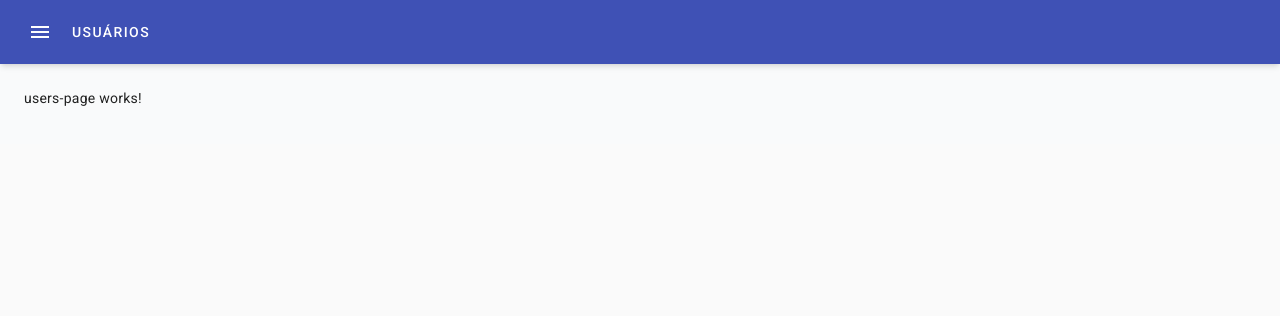
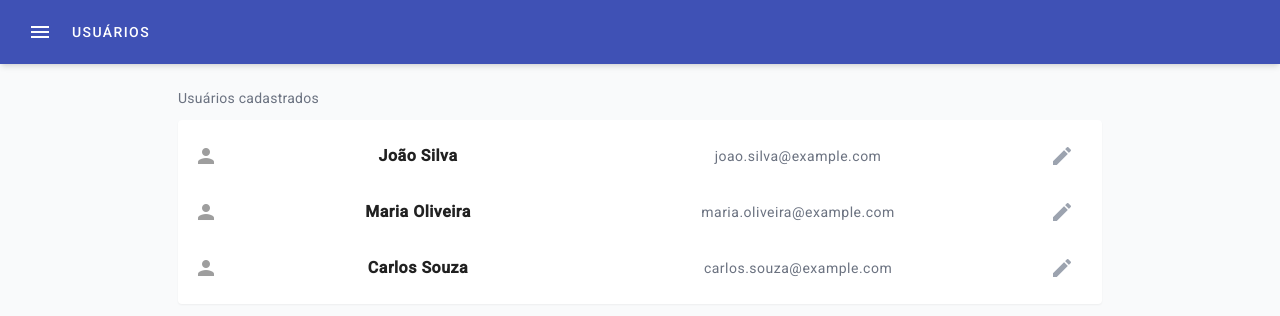
Before and after one commit to freiremat/teste-desafio-pratico, an Angular app: page /users in a window 1280 px wide. Shown: the top 316 px of the page. Built offline with nearby package versions, Linux system fonts and the light colour scheme.

Commit message:
feat: - create user service - mock data users - service injection on users-page - loop users on template

```diff
--- /dev/null
+++ b/src/app/features/users/services/users.service.ts
@@ -0,0 +1,31 @@
+import { Injectable } from '@angular/core';
+
+@Injectable({
+  providedIn: 'root'
+})
+export class UsersService {
+
+  private users = [
+    {
+      id: 1,
+      name: 'João Silva',
+      email: 'joao.silva@example.com'
+    },
+    {
+      id: 2,
+      name: 'Maria Oliveira',
+      email: 'maria.oliveira@example.com'
+    },
+    {
+      id: 3,
+      name: 'Carlos Souza',
+      email: 'carlos.souza@example.com'
+    }
+  ];
+
+  constructor() { }
+
+  getUsers() {
+    return this.users;
+  }
+}
--- a/src/app/features/users/users-page/users-page.component.html
+++ b/src/app/features/users/users-page/users-page.component.html
@@ -1 +1,20 @@
-<p>users-page works!</p>
+<div class="w-3/4 mx-auto">
+
+<p class="text-sm text-gray-500 mb-2">Usuários cadastrados</p>
+
+<mat-list class="bg-white rounded shadow-sm">
+  @for (user of users; track user.id) {
+    <mat-list-item class="border-b last:border-b-0">
+      <mat-icon matListItemIcon class="text-gray-400">person</mat-icon>
+      <span matListItemTitle class="flex items-center justify-around">
+        <span class="font-semibold">{{ user.name }}</span>
+        <span class="text-gray-500 text-sm">{{ user.email }}</span>
+      </span>
+      <button mat-icon-button matListItemMeta>
+        <mat-icon class="text-gray-400">edit</mat-icon>
+      </button>
+    </mat-list-item>
+  }
+</mat-list>
+
+</div>
--- a/src/app/features/users/users-page/users-page.component.ts
+++ b/src/app/features/users/users-page/users-page.component.ts
@@ -1,11 +1,20 @@
 import { Component } from '@angular/core';
+import { UsersService } from '../services/users.service';
+import { MatListModule } from '@angular/material/list';
+import { MatIconModule } from '@angular/material/icon';
+import { MatButtonModule } from '@angular/material/button';
 
 @Component({
   selector: 'app-users-page',
   standalone: true,
-  imports: [],
+  imports: [MatListModule, MatIconModule, MatButtonModule],
   templateUrl: './users-page.component.html',
 })
 export class UsersPageComponent {
 
+  constructor(private usersService: UsersService) { }
+
+  get users() {
+    return this.usersService.getUsers();
+  }
 }
```
